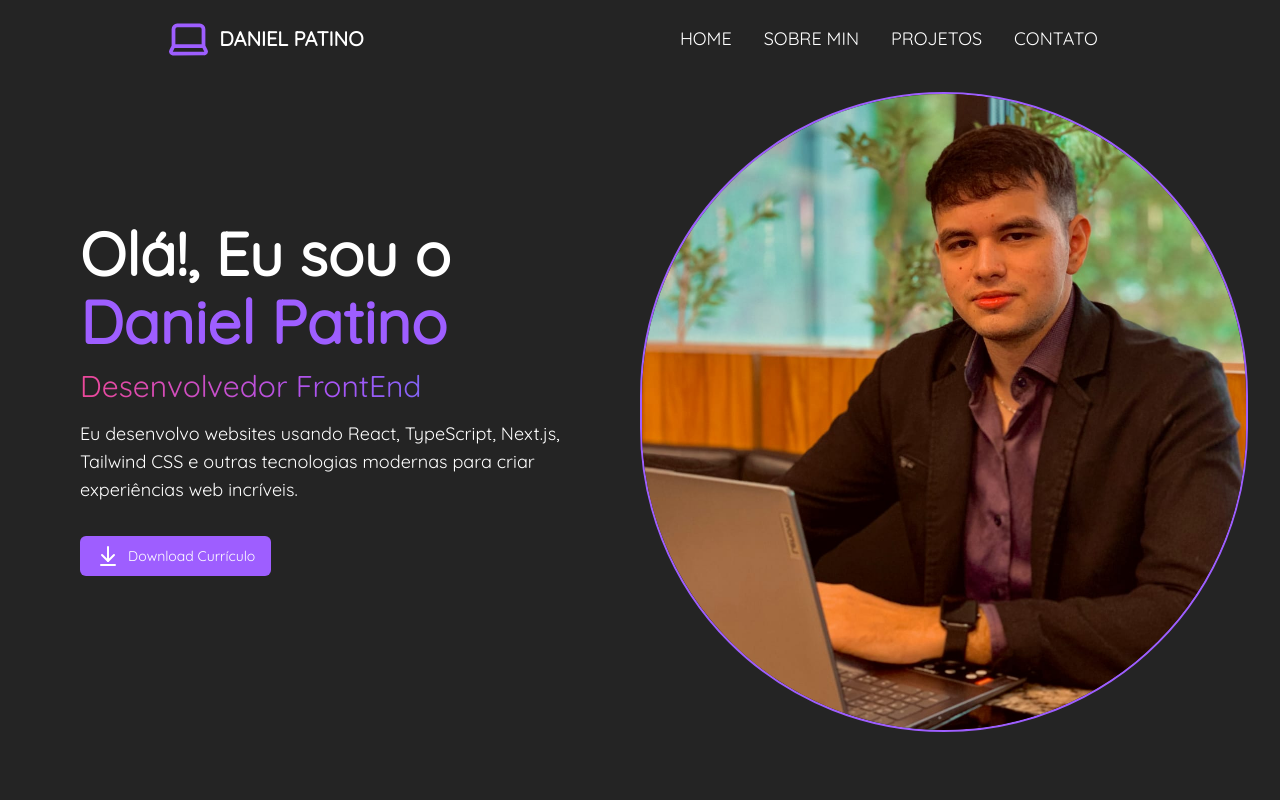
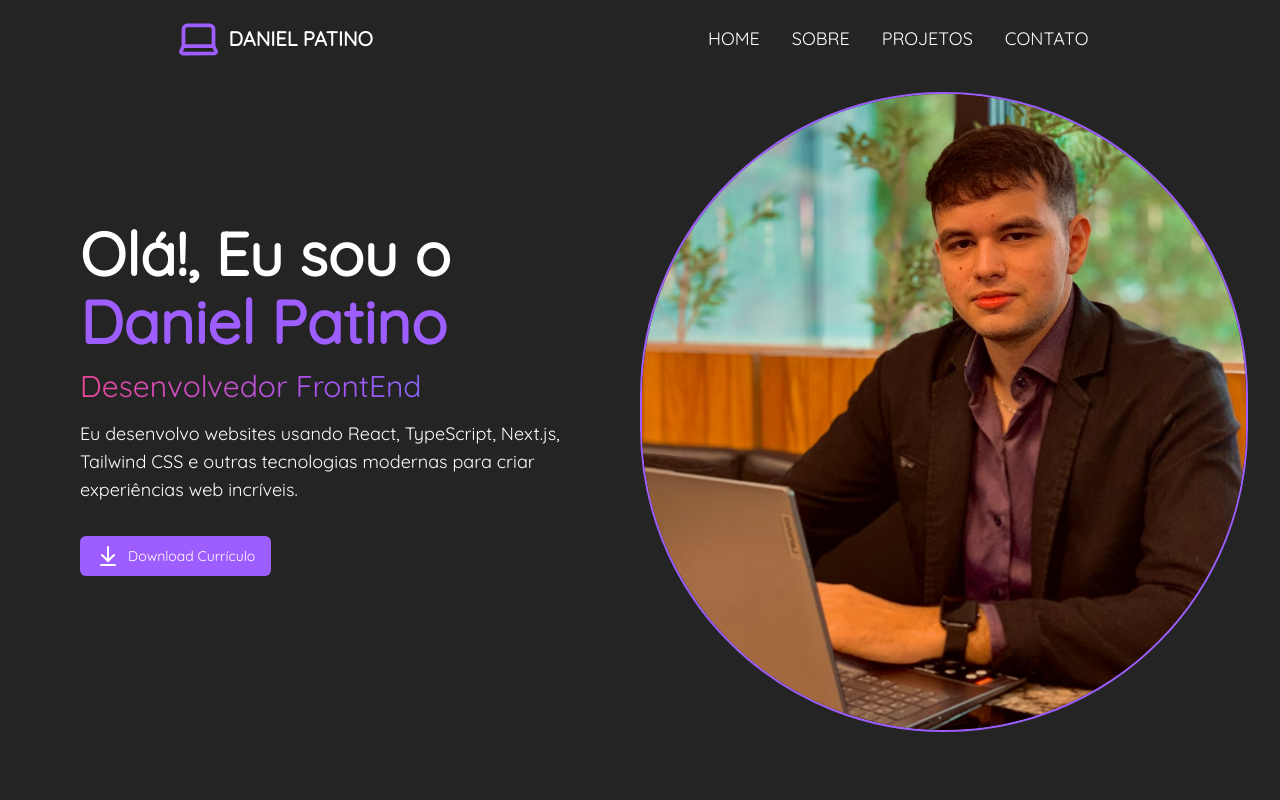
Before and after one commit to Danielpatinno/portfolio-daniel, a Next.js app: page / in a window 1280 px wide. Shown: the top 800 px of the page. Built offline with nearby package versions, Linux system fonts and the light colour scheme.

Commit message:
Update header.tsx

```diff
--- a/src/components/home/header.tsx
+++ b/src/components/home/header.tsx
@@ -43,7 +43,7 @@ export function Header() {
               className="block w-full text-base md:text-lg px-4 py-2 rounded-lg"
               onClick={closeMenu}
             >
-              SOBRE MIN
+              SOBRE
             </Link>
           </li>
           <li className="hover:text-primary">
```
